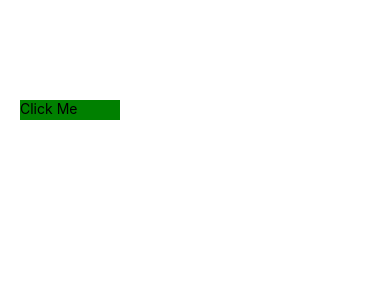
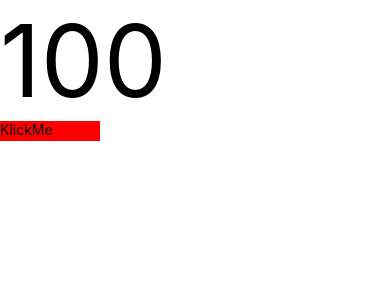
Before and after one commit to novakiss/learnReactNative, a React Native app: screen / in a window 390 px wide. Shown: the top 300 px of the page. Built offline with nearby package versions, Linux system fonts and the light colour scheme.

Commit message:
State done

```diff
--- a/App.js
+++ b/App.js
@@ -1,20 +1,26 @@
 import React, {Component} from 'react';
 import {
-    View,TouchableOpacity,Text
+    View, Text, TouchableOpacity
 } from 'react-native';
 
 
-export default class App extends Component{
-    clickMe=()=>{
-      console.log('Clicked')
+export default class App extends Component {
+    state = {
+        number: 100
     };
+
+    clickMe = () => {
+        this.setState({number: this.state.number + 1})
+    };
+
     render() {
         return (
             <View>
-                <TouchableOpacity onPress={this.clickMe}>
-                <View style={{backgroundColor:'green',width:100,height:20,marginTop:100,marginLeft:20}}>
-                    <Text>Click Me</Text>
-                </View>
+                <Text style={{fontSize: 100}}>{this.state.number}</Text>
+                <TouchableOpacity style={{backgroundColor: 'red', width: 100, height: 20}} onPress={this.clickMe}>
+                    <View>
+                        <Text>KlickMe</Text>
+                    </View>
                 </TouchableOpacity>
             </View>
         );
```
